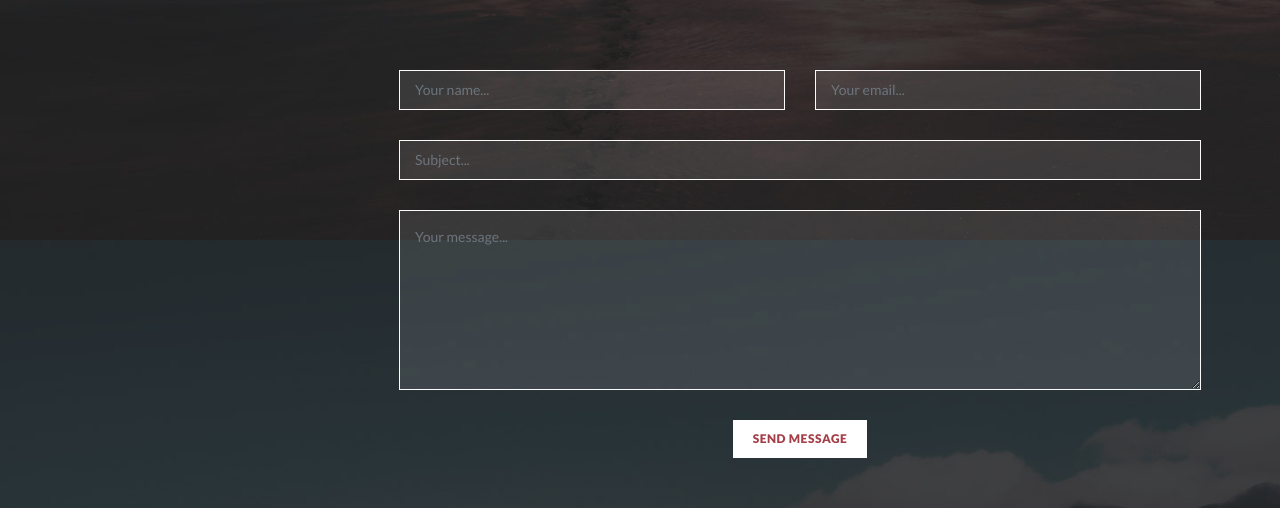
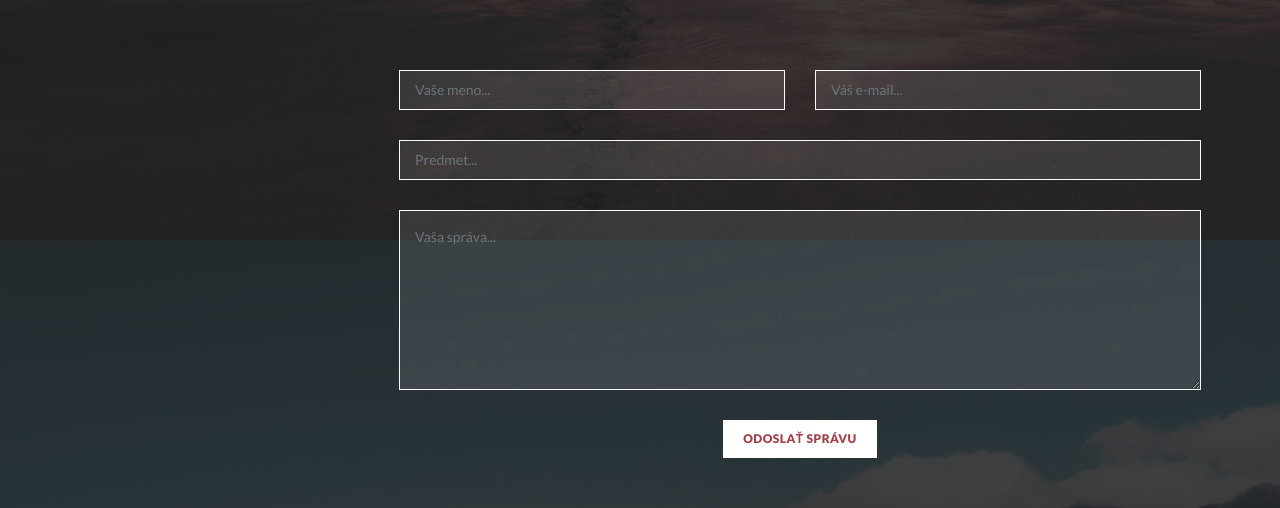
Before and after one commit to grs-daniel/Azure-4-STC, a plain HTML site: page index.html in a window 1280 px wide. Shown: the part 3760-4268 px from the top of the page. Drawn offline with Linux system fonts and the light colour scheme.

Commit message:
sectionchange-kontakt

```diff
--- a/index.html
+++ b/index.html
@@ -391,7 +391,7 @@ https://templatemo.com/tm-531-reflux
                           type="text"
                           class="form-control"
                           id="name"
-                          placeholder="Your name..."
+                          placeholder="Vaše meno..."
                           required=""
                         />
                       </fieldset>
@@ -403,7 +403,7 @@ https://templatemo.com/tm-531-reflux
                           type="text"
                           class="form-control"
                           id="email"
-                          placeholder="Your email..."
+                          placeholder="Váš e-mail..."
                           required=""
                         />
                       </fieldset>
@@ -415,7 +415,7 @@ https://templatemo.com/tm-531-reflux
                           type="text"
                           class="form-control"
                           id="subject"
-                          placeholder="Subject..."
+                          placeholder="Predmet..."
                           required=""
                         />
                       </fieldset>
@@ -427,7 +427,7 @@ https://templatemo.com/tm-531-reflux
                           rows="6"
                           class="form-control"
                           id="message"
-                          placeholder="Your message..."
+                          placeholder="Vaša správa..."
                           required=""
                         ></textarea>
                       </fieldset>
@@ -435,7 +435,7 @@ https://templatemo.com/tm-531-reflux
                     <div class="col-md-12">
                       <fieldset>
                         <button type="submit" id="form-submit" class="button">
-                          Send Message
+                          Odoslať správu
                         </button>
                       </fieldset>
                     </div>
```
